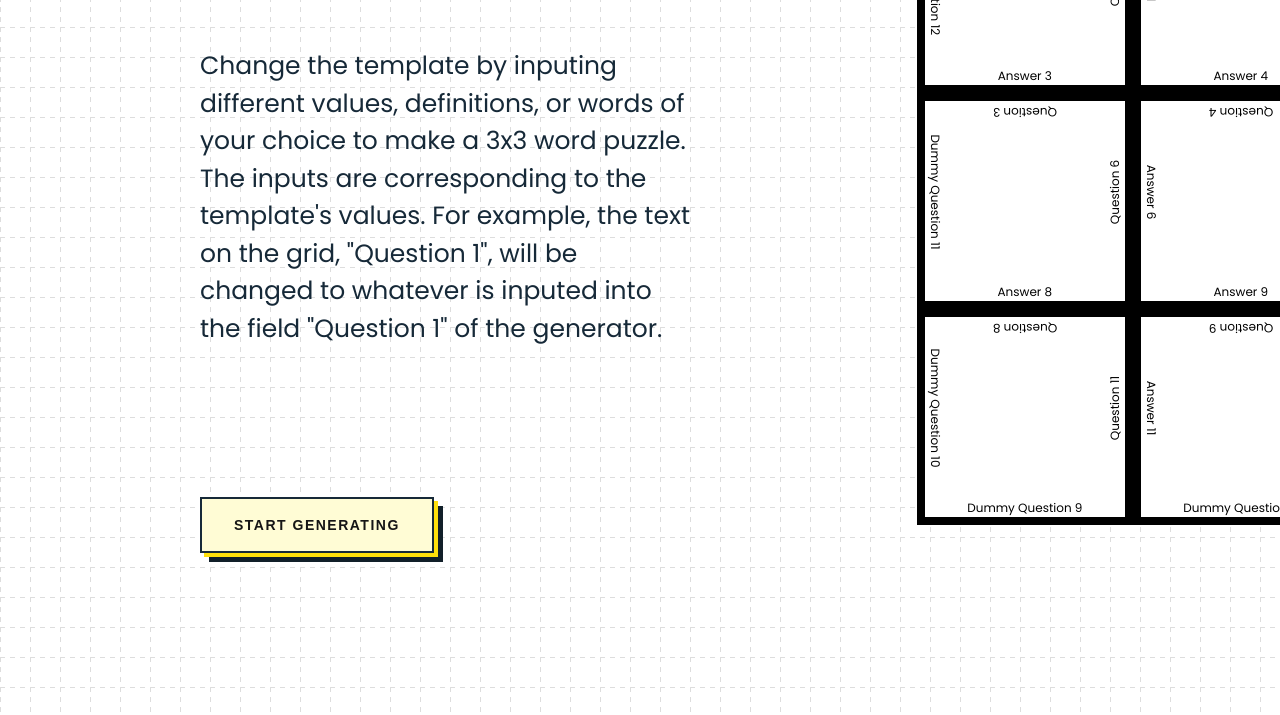
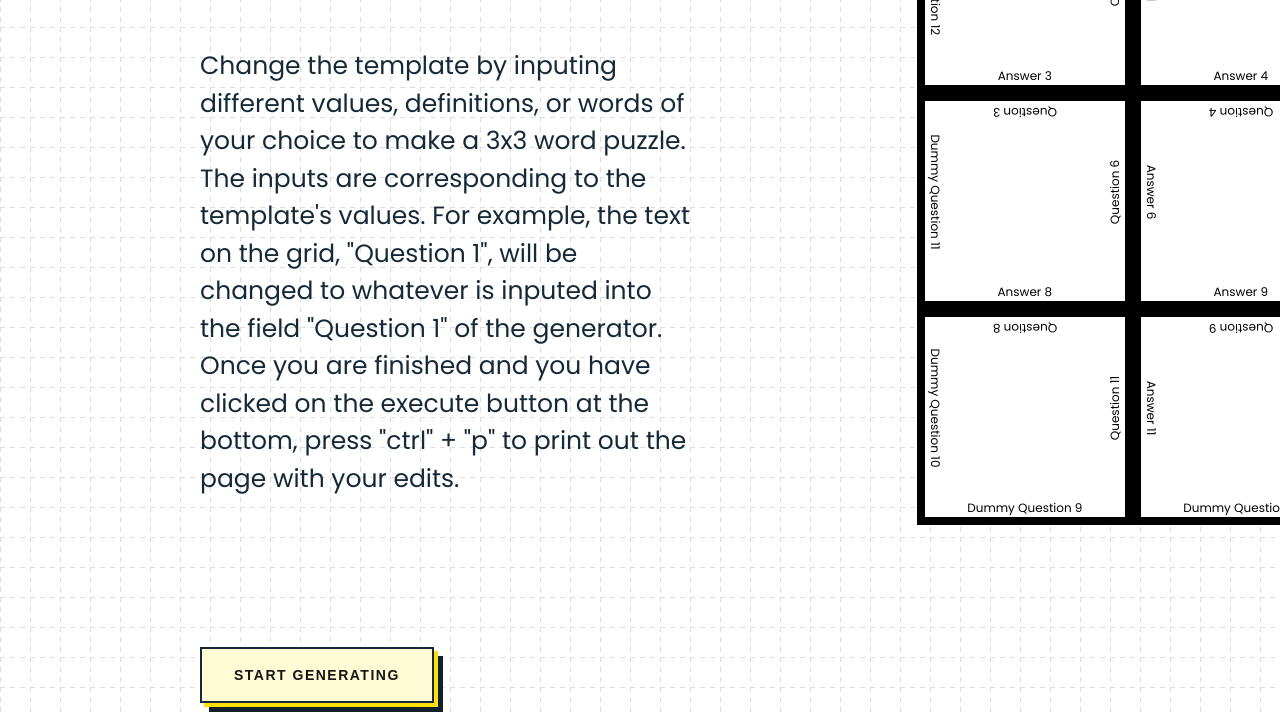
Before and after one commit to j4sonk/Grid-Puzzler, a plain HTML site: page index.html in a window 1280 px wide. Shown: the part 603-1318 px from the top of the page. Drawn offline with Linux system fonts and the light colour scheme.

Commit message:
Updated Instructions

```diff
--- a/index.html
+++ b/index.html
@@ -18,7 +18,7 @@
     <div class="instructions" id="desc">
         <div>
             <h1>Instructions</h1>
-            <p class="desc"> Change the template by inputing different values, definitions, or words of your choice to make a 3x3 word puzzle. The inputs are corresponding to the template's values. For example, the text on the grid, "Question 1", will be changed to whatever is inputed into the field "Question 1" of the generator.</p>
+            <p class="desc"> Change the template by inputing different values, definitions, or words of your choice to make a 3x3 word puzzle. The inputs are corresponding to the template's values. For example, the text on the grid, "Question 1", will be changed to whatever is inputed into the field "Question 1" of the generator. Once you are finished and you have clicked on the execute button at the bottom, press "ctrl" + "p" to print out the page with your edits.</p>
             <a href="#generator"><button>Start Generating</button></a>
         </div>
         <div class="grid-wrapper">
```
